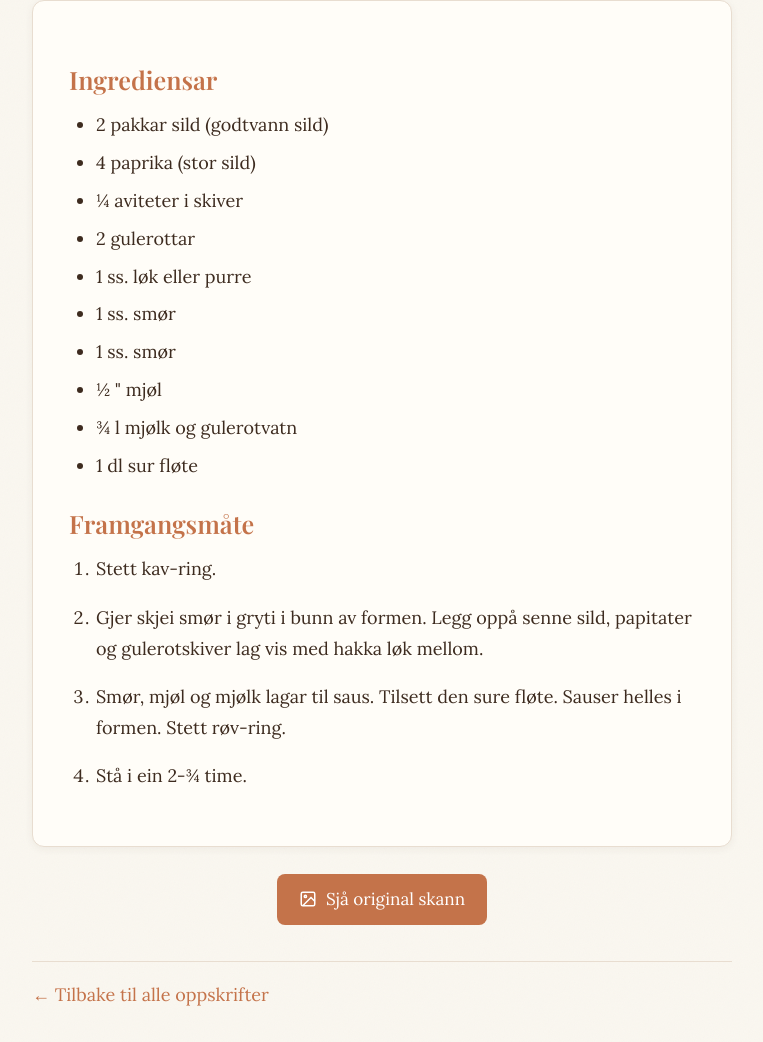
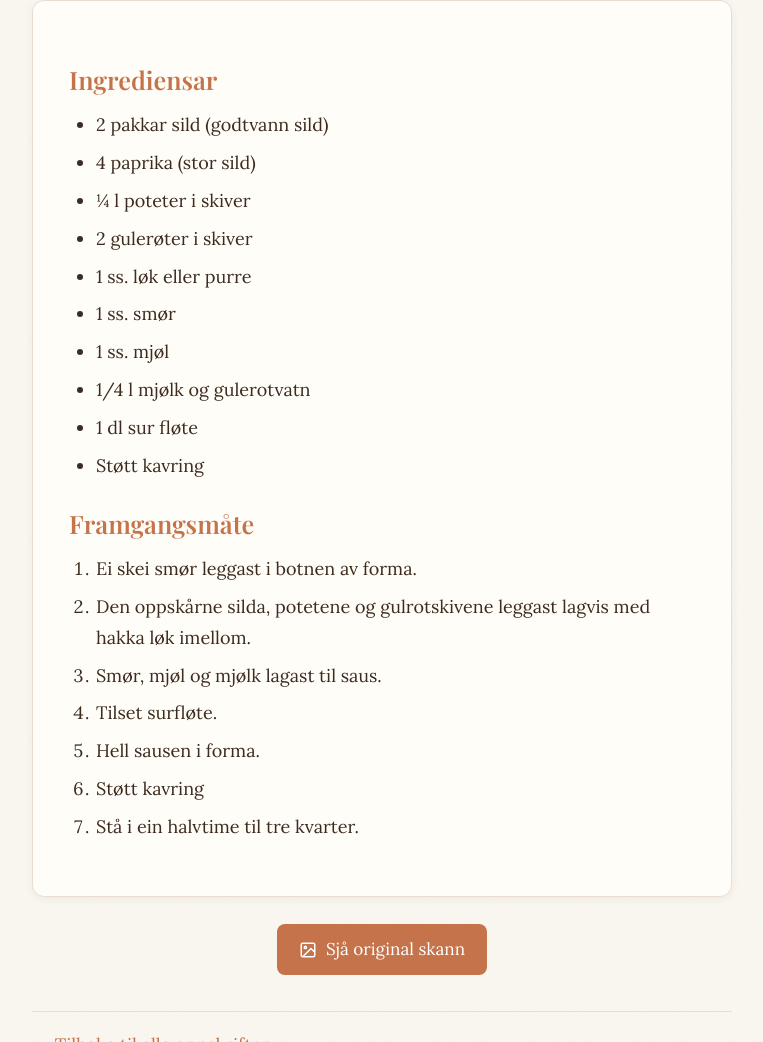
Before and after one commit to petrepa/bestemor-oppskrifter, an Astro site in the folder recipes-site/: page /bestemor-oppskrifter/oppskrifter/sild-i-form in a window 1280 px wide. Shown: the part 339-1381 px from the top of the page, without its empty margins (258-1021 px from the left). Built offline with nearby package versions, Linux system fonts and the light colour scheme; Astro itself is replaced by a stand-in of ours.

Commit message:
Revise recipe for sild i form
Updated ingredient list and cooking instructions for clarity.

```diff
--- a/recipes-site/src/content/oppskrifter/sild-i-form.md
+++ b/recipes-site/src/content/oppskrifter/sild-i-form.md
@@ -10,21 +10,21 @@ original_skann: "skannar/sild-i-form.jpg"
 
 - 2 pakkar sild (godtvann sild)
 - 4 paprika (stor sild)
-- ¼ aviteter i skiver
-- 2 gulerottar
+- ¼ l poteter i skiver
+- 2 gulerøter i skiver
 - 1 ss. løk eller purre
 - 1 ss. smør
-- 1 ss. smør
-- ½ " mjøl
-- ¾ l mjølk og gulerotvatn
+- 1 ss. mjøl
+- 1/4 l mjølk og gulerotvatn
 - 1 dl sur fløte
+- Støtt kavring
 
 ## Framgangsmåte
 
-1. Stett kav-ring.
-
-2. Gjer skjei smør i gryti i bunn av formen. Legg oppå senne sild, papitater og gulerotskiver lag vis med hakka løk mellom.
-
-3. Smør, mjøl og mjølk lagar til saus. Tilsett den sure fløte. Sauser helles i formen. Stett røv-ring.
-
-4. Stå i ein 2-¾ time.
+1. Ei skei smør leggast i botnen av forma.
+2. Den oppskårne silda, potetene og gulrotskivene leggast lagvis med hakka løk imellom.
+3. Smør, mjøl og mjølk lagast til saus.
+4. Tilset surfløte.
+5. Hell sausen i forma.
+6. Støtt kavring
+7. Stå i ein halvtime til tre kvarter.
```
